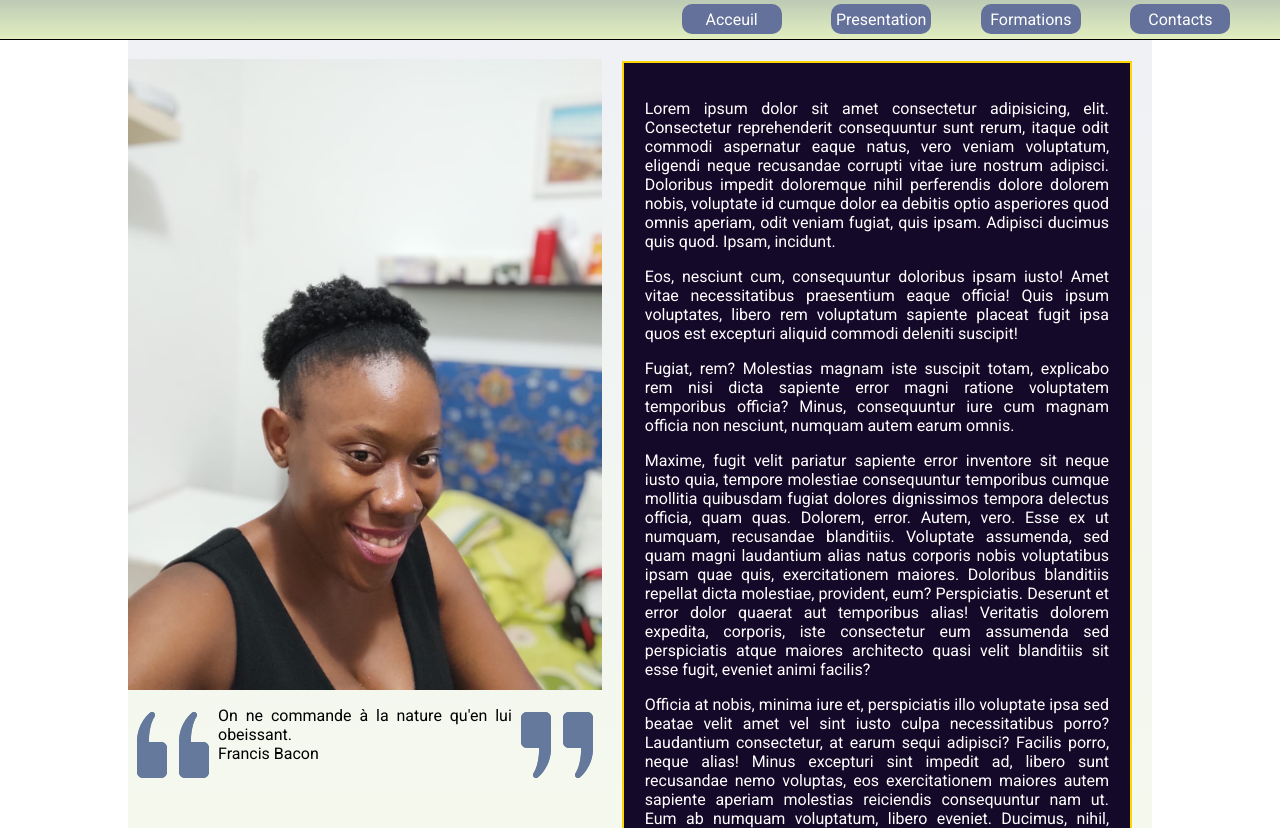
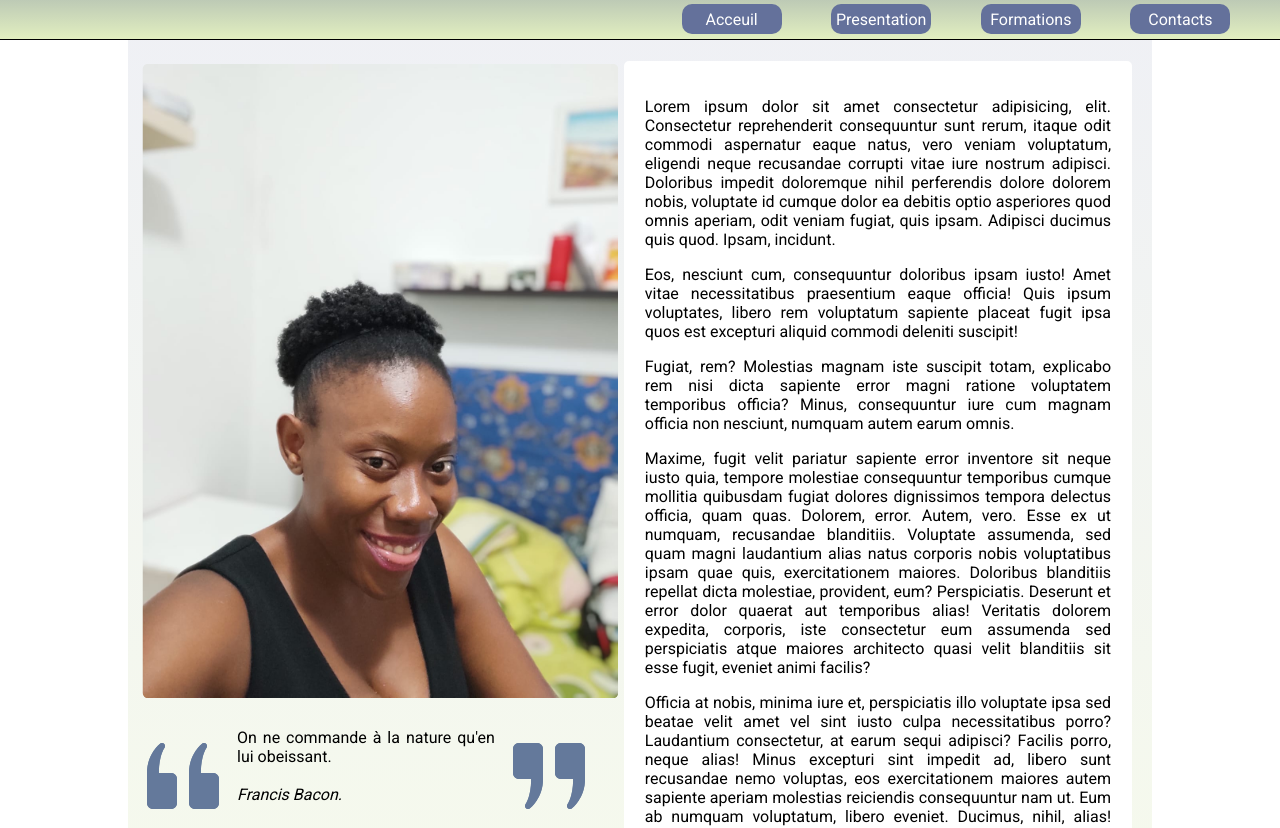
Before and after one commit to sergyth/mes_projets_dev, a plain HTML site: page index.html in a window 1280 px wide. Shown: the part 94-922 px from the top of the page. Drawn offline with Linux system fonts and the light colour scheme; a web font is replaced by a local one.

Commit message:
modif art.main

```diff
--- a/index.html
+++ b/index.html
@@ -58,7 +58,7 @@
 			    	<img src="images/nellys.jpg" alt="photo de nelly">
 			    	<blocquote class="blq">
 			    		<img src="blqL.png" alt="" class="blqL">
-			    		<p>On ne commande à la nature qu'en lui obeissant.<br>Francis Bacon</p>
+			    		<p>On ne commande à la nature qu'en lui obeissant.<br><br><span id="aut">Francis Bacon.</span></p>
 			    		<img src="blqR.png" alt="" class="blqR">
 			    	</blocquote>
 			    </aside>
--- a/styles/style.css
+++ b/styles/style.css
@@ -239,12 +239,14 @@ h3{
 
 .art1{
 	width: 49%;
-	border: 2px solid gold;
+	/*border: 2px solid gold;*/
 	margin: 2%;
 	padding: 2%;
-	color: #fff;
+	color: #000;
 	text-align: justify;
-	background-color: #150929;
+	/*background-color: #150929;*/
+	background-color: #fff;
+	border-radius: 5px;
 
 }
 
@@ -258,8 +260,9 @@ h3{
 img{
 	width: 100%;
 	display: block;
-	margin-top: 2%;
-	padding-top: 2%
+	margin: 4% 2% 2% 2%;
+	padding: 1%;
+	border-radius: 10px;
 }
 .blq{
 	width: 100%;
@@ -293,5 +296,9 @@ img{
 	text-align: justify;
 	/*border:1px solid blue;*/
 }
+#aut{
+
+	font: italic 16px roboto;
+}
 
 /**************************media queries**************************************************/
```
